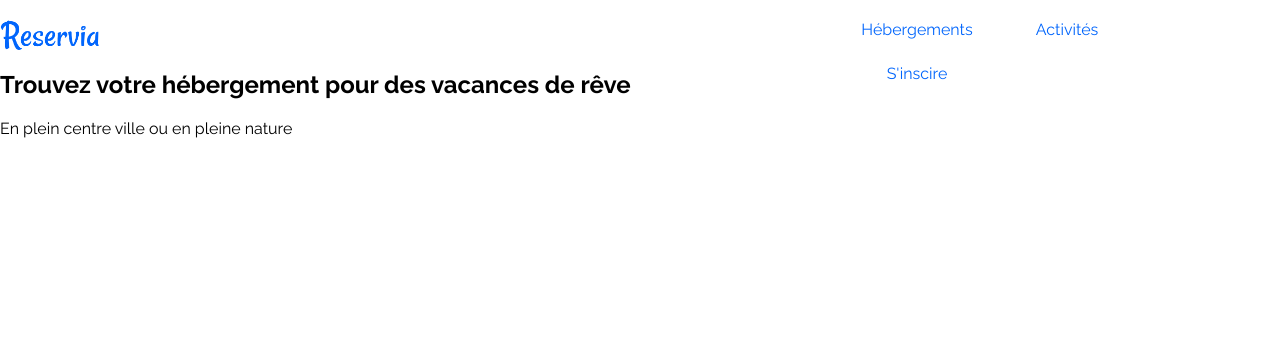
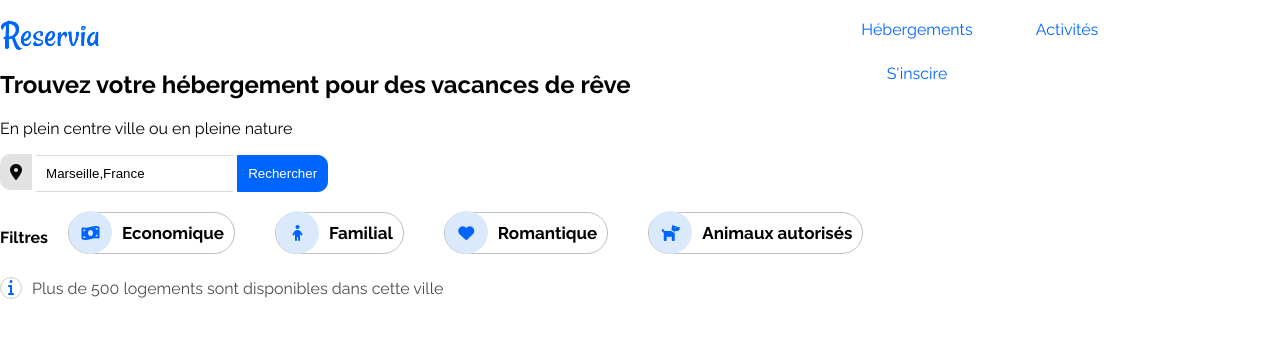
Before and after one commit to Hayce-Suprah/Projet2Openclassrooms, a plain HTML site: page Projet 2 Reservia.html in a window 1280 px wide. Drawn offline with Linux system fonts and the light colour scheme.

Commit message:
Formulaire/filtres/info

```diff
--- a/Projet 2 Reservia.html
+++ b/Projet 2 Reservia.html
@@ -27,5 +27,55 @@
         </header>
         <h2>Trouvez votre hébergement pour des vacances de rêve</h2>
         <p>En plein centre ville ou en pleine nature</p>
+        <div class="formulaire">
+            <form method="post" action="*">
+                <i class="fas fa-map-marker-alt"></i>
+                <input type="text" name="ville" id="ville" value="Marseille,France">
+                <button>Rechercher</button>
+            </form>
+        </div>
+        <div class="filtres">
+            <p><strong>Filtres</strong></p>
+            <a href="#" class="element_container">
+                <div class="element">
+                    <div class="i_container">
+                        <i class="fas fa-money-bill-wave bg-blue"></i>
+                    </div>
+                    <div class="element__text">Economique</div>
+                </div>
+            </a>
+            <a href="#" class="element_container">
+                <div class="element">
+                    <div class="i_container">
+                        <i class="fas fa-child bg-blue"></i>
+                    </div>
+                    <div class="element__text">Familial</div>
+                </div>
+            </a>
+            <a href="#" class="element_container">
+                <div class="element">
+                    <div class="i_container">
+                        <i class="fas fa-heart bg-blue"></i>
+                    </div>
+                    <div class="element__text">Romantique</div>
+                </div>
+            </a>
+            <a href="#" class="element_container">
+                <div class="element">
+                    <div class="i_container">
+                        <i class="fas fa-dog bg-blue"></i>
+                    </div>
+                    <div class="element__text">Animaux autorisés</div>
+                </div>
+            </a>
+       </div>
+       <div class="information">
+            <div class="cercle">
+                <i class="fas fa-info"></i>
+            </div>
+            <div class="info">
+                <p>Plus de 500 logements sont disponibles dans cette ville</p>
+            </div>
+       </div>
 
     </body>
--- a/style.css
+++ b/style.css
@@ -70,3 +70,80 @@ a{
 .nav ul li a:visited{
     color: grey;
 }
+.formulaire i{
+    padding: 10px;
+    background-color: rgba(133, 133, 133, 0.24);
+    border-top-left-radius: 10px;
+    border-bottom-left-radius:10px;
+}
+.formulaire input{
+    border: none;
+    padding: 10px;
+    border-top: 1px solid rgb(219, 219, 219);
+    border-bottom: 1px solid rgb(219, 219, 219);
+}
+.formulaire button{
+    background-color:#0065FC;
+    color: white;
+    border-top-right-radius: 10px;
+    border-bottom-right-radius: 10px;
+    padding: 10px;
+    border: 1px solid #0065FC;
+}
+.filtres{
+    display: flex;
+    margin-top: 20px;
+}
+
+.filtres .element{
+    height: 40px;
+    display: flex;
+    align-items: center;
+    border: 1px solid rgb(192, 192, 192);
+    border-radius: 24px;
+    margin-right: 20px;
+    margin-left: 20px;
+}
+
+.filtres .element .i_container{
+    display: flex;
+    align-items: center;
+    justify-content: center;
+    background-color: #dbe9fd;
+    height: 43px;
+    width: 43px;
+    border-radius: 50%;
+}
+.filtres .element .element__text{
+    font-size: 17px;
+    font-weight: 700;
+    padding: 0 10px;
+}
+.filtres .element_container:hover{
+    color: #0065FC;
+}
+
+.bg-blue{
+    color: #0065FC;
+}
+
+.information{
+    display: flex;
+    align-items: center;
+}
+
+.info{
+    opacity: 0.7;
+    padding-left: 10px;
+}
+.cercle{
+     width: 20px;
+     height: 20px;
+     border-radius: 20px;
+     background:white;
+     border: 1px solid rgb(207, 207, 207);
+}
+.cercle .fa-info{
+    color:#0065FC;
+    margin-left: 7px;
+}
```
